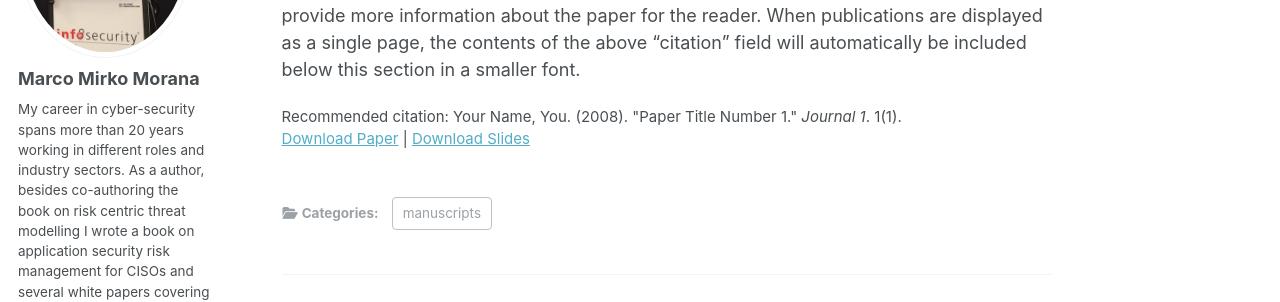
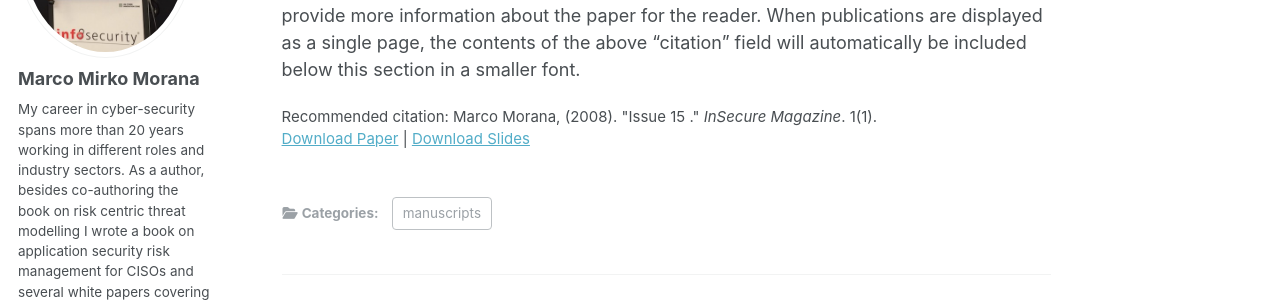
Before and after one commit to mmorana1/marcom, a Jekyll site: the page built from _publications/2009-10-01-paper-title-number-1.md, in a window 1280 px wide and 1130 px high. Shown: the part 255-557 px from the top of the window. Built offline with Jekyll 4.4.1, drawn with Linux system fonts in a browser that asks for light colours.

Commit message:
Update 2009-10-01-paper-title-number-1.md

```diff
--- a/_publications/2009-10-01-paper-title-number-1.md
+++ b/_publications/2009-10-01-paper-title-number-1.md
@@ -8,7 +8,7 @@ date: February 2008
 venue: 'Insecure Magazine, Issue 15'
 slidesurl: 'https://img2.helpnetsecurity.com/dl/insecure/INSECURE-Mag-15.pdf'
 paperurl: 'https://img2.helpnetsecurity.com/dl/insecure/INSECURE-Mag-15.pdf'
-citation: 'Your Name, You. (2008). &quot;Paper Title Number 1.&quot; <i>Journal 1</i>. 1(1).'
+citation: 'Marco Morana, (2008). &quot;Issue 15 .&quot; <i>InSecure Magazine</i>. 1(1).'
 ---
 
 The contents above will be part of a list of publications, if the user clicks the link for the publication than the contents of section will be rendered as a full page, allowing you to provide more information about the paper for the reader. When publications are displayed as a single page, the contents of the above "citation" field will automatically be included below this section in a smaller font.
```
